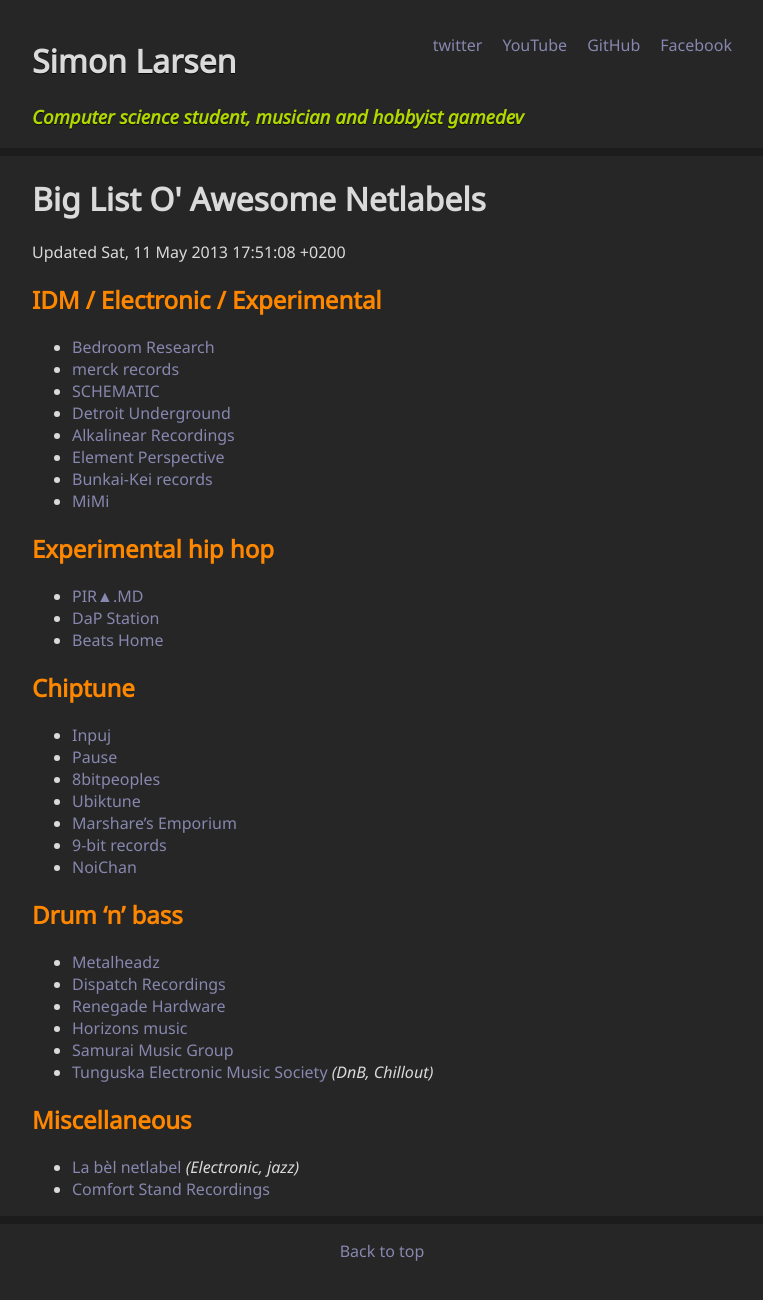
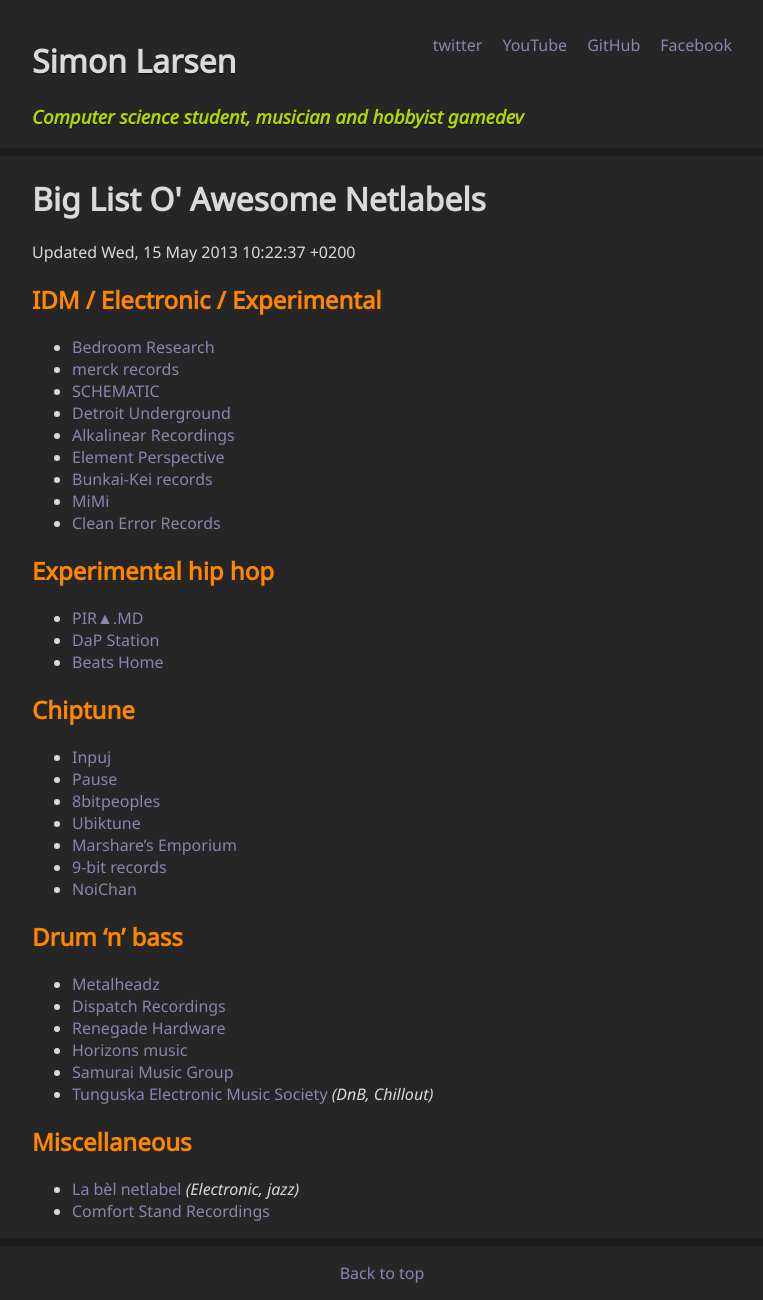
Before and after one commit to SimonLarsen/simonlarsen.github.io, a Jekyll site: the page built from netlabels/index.md, in a window 1280 px wide. Shown: the whole page, without its empty margins (258-1021 px from the left). Built offline with Jekyll 4.4.1, drawn with Linux system fonts in a browser that asks for light colours; before the commit the page ends 1278 px from its top, so only the background shows below that.

Commit message:
Update index.md

```diff
--- a/netlabels/index.md
+++ b/netlabels/index.md
@@ -2,7 +2,7 @@
 layout: default
 title: Big List O' Awesome Netlabels
 ---
-Updated Sat, 11 May 2013 17:51:08 +0200
+Updated Wed, 15 May 2013 10:22:37 +0200
 
 ## IDM / Electronic / Experimental ##
 
@@ -14,6 +14,7 @@
 * [Element Perspective](http://elementperspective04.bandcamp.com)
 * [Bunkai-Kei records](http://bunkai-kei.com/release/)
 * [MiMi](http://www.clubotaku.org/mimi/uk/main.php)
+* [Clean Error Records](http://cleanerrorrecords.bandcamp.com/)
 
 ## Experimental hip hop ##
 
```
